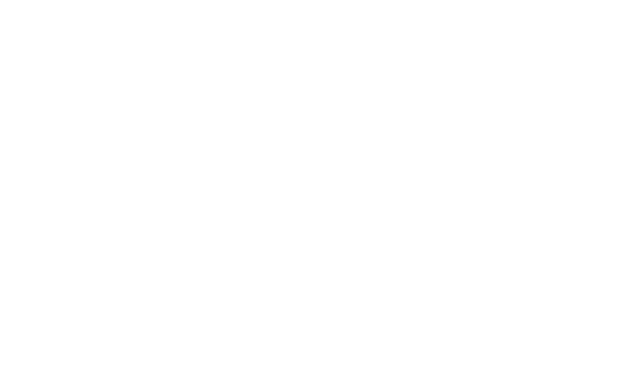
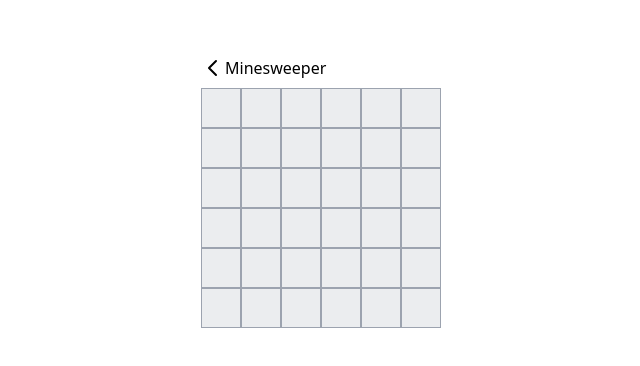
Before and after one commit to liuhq8796/liuhq8796.github.io, a Vue app: page /new-minesweeper in a window 1280 px wide. Before the commit this address had no page. Shown: the part 208-574 px from the top of the page, without its empty margins (319-959 px from the left). Built offline with nearby package versions, Linux system fonts and the light colour scheme.

Commit message:
WIP: 重写扫雷

```diff
--- /dev/null
+++ b/src/classes/MinesweeperClass.ts
@@ -0,0 +1,201 @@
+// Interfaces
+import type { MineBlock } from "@/types/Minesweeper";
+
+const DIRECTIONS: [number, number][] = [
+  [-1, -1],
+  [0, -1],
+  [1, -1],
+  [1, 0],
+  [1, 1],
+  [0, 1],
+  [-1, 1],
+  [-1, 0],
+];
+
+export default class MineClass {
+  blocks = ref<MineBlock[][]>([]);
+  mineGenerated = ref(false);
+  gameState = ref<"playing" | "lost" | "won">("playing");
+
+  constructor(
+    public width: number,
+    public height: number,
+    public mines: number
+  ) {
+    this.reset();
+  }
+
+  reset() {
+    this.blocks.value = Array.from({ length: this.height }, (_, y) => {
+      return Array.from({ length: this.width }, (_, x) => {
+        return {
+          x,
+          y,
+          adjacentMines: 0,
+          mine: false,
+          revealed: false,
+          flagged: false,
+          errorFlag: false,
+        };
+      });
+    });
+  }
+
+  onClick(block: MineBlock) {
+    if (this.gameState.value !== "playing") return;
+
+    if (!this.mineGenerated.value) {
+      this.generateMines(block);
+      this.mineGenerated.value = true;
+
+      this.updateAdjacentMines();
+    }
+
+    if (block.revealed) return;
+    block.revealed = true;
+
+    if (block.flagged) block.flagged = false;
+
+    if (block.mine) {
+      this.gameState.value = "lost";
+      this.showAllMines();
+      this.checkErrorFlags();
+      nextTick(() => {
+        alert("You Lost!");
+      });
+    } else {
+      this.expendZero(block);
+    }
+
+    // 如果所有的非地雷方块都被揭开，则游戏胜利
+    const hasWon = this.blocks.value.every((row) => {
+      return row.every((block) => {
+        return block.revealed && !block.mine;
+      });
+    });
+    if (hasWon) {
+      this.gameState.value = "won";
+      this.showWin();
+    }
+  }
+
+  showWin() {
+    for (const row of this.blocks.value) {
+      for (const block of row) {
+        if (block.mine) {
+          block.flagged = true;
+        } else {
+          block.revealed = true;
+        }
+      }
+    }
+    nextTick(() => {
+      alert("You Win!");
+    });
+  }
+
+  expendZero(block: MineBlock) {
+    if (block.adjacentMines === 0) {
+      for (const direction of DIRECTIONS) {
+        const adjacentBlock = this.getAdjacentBlock(block, direction);
+        if (adjacentBlock && !adjacentBlock.revealed) {
+          adjacentBlock.revealed = true;
+          this.expendZero(adjacentBlock);
+        }
+      }
+    }
+  }
+
+  getAdjacentBlock(block: MineBlock, direction: [number, number]) {
+    const [x, y] = direction;
+    const adjacentX = block.x + x;
+    const adjacentY = block.y + y;
+
+    if (adjacentX < 0 || adjacentX >= this.width) return;
+    if (adjacentY < 0 || adjacentY >= this.height) return;
+
+    return this.blocks.value[adjacentY][adjacentX];
+  }
+
+  showAllMines() {
+    for (const row of this.blocks.value) {
+      for (const block of row) {
+        if (block.mine) block.revealed = true;
+      }
+    }
+  }
+
+  checkErrorFlags() {
+    for (const row of this.blocks.value) {
+      for (const block of row) {
+        if (block.flagged && !block.mine) {
+          block.errorFlag = true;
+        }
+      }
+    }
+  }
+
+  generateMines(initial: MineBlock) {
+    for (let i = 0; i < this.mines; i++) {
+      let block: MineBlock | undefined;
+      // 如果炸弹在初始化的位置或相邻的位置，则重新生成
+      do {
+        block = this.getRandomBlock();
+      } while (
+        block.mine ||
+        ((block.x === initial.x - 1 ||
+          block.x === initial.x ||
+          block.x === initial.x + 1) &&
+          (block.y === initial.y - 1 ||
+            block.y === initial.y ||
+            block.y === initial.y + 1))
+      );
+      block.mine = true;
+    }
+  }
+
+  getRandomBlock() {
+    const x = Math.floor(Math.random() * this.width);
+    const y = Math.floor(Math.random() * this.height);
+    return this.blocks.value[y][x];
+  }
+
+  updateAdjacentMines() {
+    for (const row of this.blocks.value) {
+      for (const block of row) {
+        if (block.mine) continue;
+        block.adjacentMines = this.getAdjacentMines(block);
+      }
+    }
+  }
+
+  getAdjacentMines(block: MineBlock) {
+    const { x, y } = block;
+    return this.flatten(this.blocks.value).filter(
+      (b) =>
+        b.mine &&
+        (b.x === x - 1 || b.x === x || b.x === x + 1) &&
+        (b.y === y - 1 || b.y === y || b.y === y + 1)
+    ).length;
+  }
+
+  flatten(arr: MineBlock[][]) {
+    return arr.reduce((flat, current) => flat.concat(current), []);
+  }
+
+  onRightClick(block: MineBlock) {
+    if (this.gameState.value !== "playing") return;
+
+    if (block.revealed) return;
+
+    block.flagged = !block.flagged;
+
+    const hasWon = this.blocks.value.every((row) => {
+      return row.every((b) => b.mine === b.flagged);
+    });
+    if (hasWon) {
+      this.gameState.value = "won";
+      this.showWin();
+    }
+  }
+}
--- a/src/components/MineBlock.vue
+++ b/src/components/MineBlock.vue
@@ -24,7 +24,8 @@ const NUMBER_COLOR = [
 ];
 
 const getBlockClass = (item: MineBlock) => {
-  if (!item.revealed) return "bg-gray-400/10 hover:bg-gray-400";
+  if (!item.revealed) return "bg-gray-400/20 hover:bg-gray-400";
+  if (item.errorFlag) return "text-red-400";
   return item.mine ? "text-red-400" : NUMBER_COLOR[item.adjacentMines];
 };
 </script>
--- a/src/components/MineClass.ts
+++ b/src/components/MineClass.ts
@@ -54,6 +54,7 @@ export class GamePlay {
             mine: false,
             revealed: false,
             flagged: false,
+            errorFlag: false,
           };
         });
       }),
--- a/src/router/index.ts
+++ b/src/router/index.ts
@@ -2,6 +2,7 @@ import { createRouter, createWebHistory } from "vue-router";
 import HomeView from "../views/HomeView.vue";
 const PlumView = () => import("../views/PlumView.vue");
 const MinesweeperView = () => import("../views/MinesweeperView.vue");
+const NewMinesweeperView = () => import("../views/NewMinesweeperView.vue");
 
 const router = createRouter({
   history: createWebHistory(import.meta.env.BASE_URL),
@@ -21,6 +22,11 @@ const router = createRouter({
       name: "minesweeper",
       component: MinesweeperView,
     },
+    {
+      path: "/new-minesweeper",
+      name: "new-minesweeper",
+      component: NewMinesweeperView,
+    },
   ],
 });
 
--- a/src/types/Minesweeper.ts
+++ b/src/types/Minesweeper.ts
@@ -5,4 +5,5 @@ export interface MineBlock {
   revealed: boolean;
   mine: boolean;
   flagged: boolean;
+  errorFlag: boolean;
 }
--- a/src/views/HomeView.vue
+++ b/src/views/HomeView.vue
@@ -11,6 +11,10 @@ const links = ref([
   {
     title: "Minesweeper",
     url: "/minesweeper",
+  },
+  {
+    title: "New Minesweeper",
+    url: "/new-minesweeper",
   },
 ]);
 
--- /dev/null
+++ b/src/views/NewMinesweeperView.vue
@@ -0,0 +1,27 @@
+<script setup lang="ts">
+// Classes
+import MinesweeperClass from "@/classes/MinesweeperClass";
+
+const Minesweeper = new MinesweeperClass(6, 6, 10);
+</script>
+
+<template>
+  <main class="w-screen h-screen flex flex-col justify-center items-center">
+    <div>
+      <div class="flex">
+        <RouterLink to="/"><IconRoundChevronLeft class="w-6 h-6" /></RouterLink>
+        <h1>Minesweeper</h1>
+      </div>
+      <div class="mt-2">
+        <div v-for="row in Minesweeper.blocks.value" class="flex">
+          <MineBlock
+            v-for="block in row"
+            :data="block"
+            @click="Minesweeper.onClick(block)"
+            @right-click="Minesweeper.onRightClick(block)"
+          ></MineBlock>
+        </div>
+      </div>
+    </div>
+  </main>
+</template>
```
